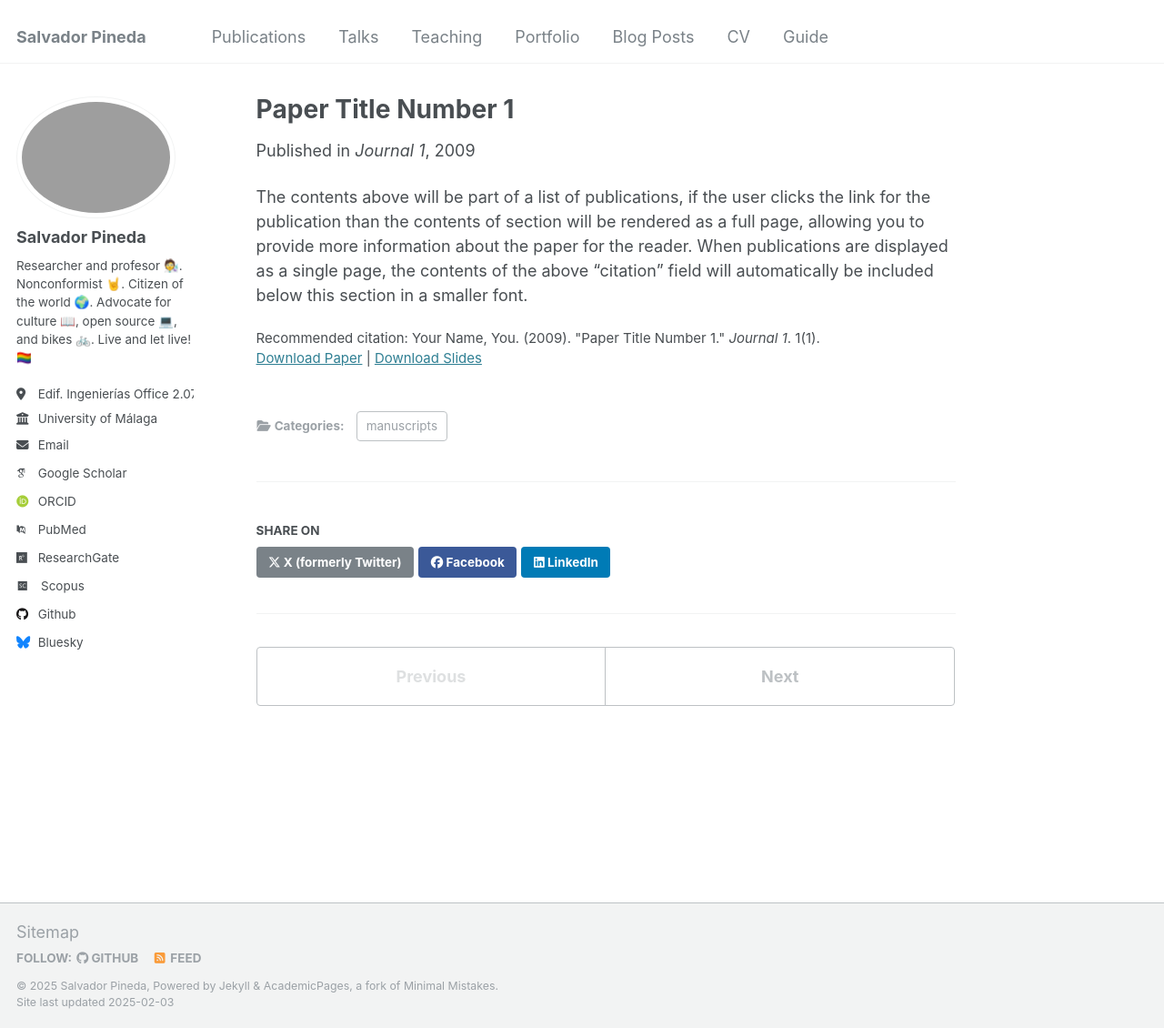
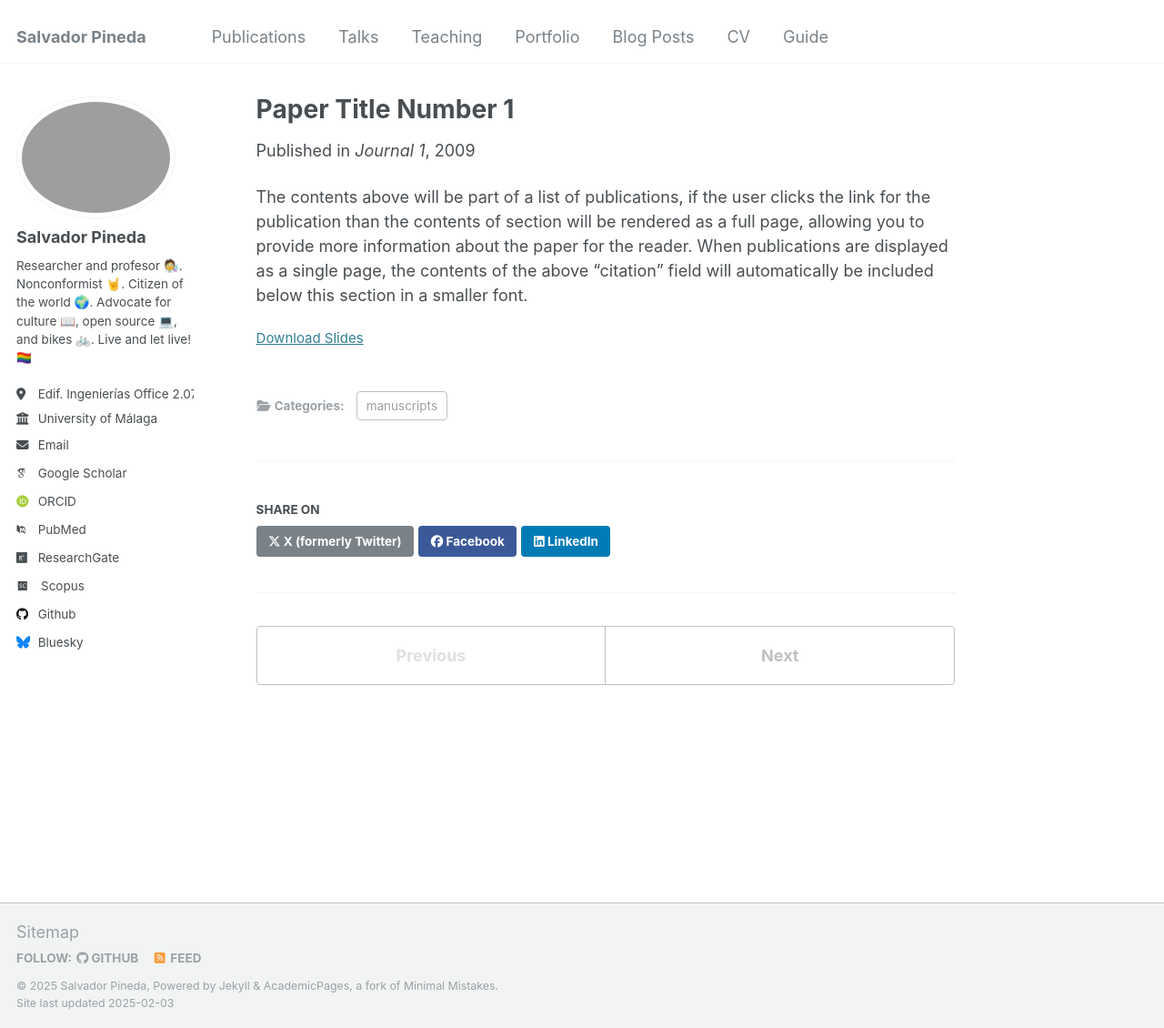
Before and after one commit to salvapineda/salvapineda.github.io, a Jekyll site: the page built from _publications/2009-10-01-paper-title-number-1.md, in a window 1280 px wide and 1130 px high. Shown: the whole window at 91% size. Built offline with Jekyll 4.4.1, drawn with Linux system fonts in a browser that asks for light colours; some web fonts are replaced.

Commit message:
Update 2009-10-01-paper-title-number-1.md

```diff
--- a/_publications/2009-10-01-paper-title-number-1.md
+++ b/_publications/2009-10-01-paper-title-number-1.md
@@ -2,13 +2,10 @@
 title: "Paper Title Number 1"
 collection: publications
 category: manuscripts
-permalink: /publication/2009-10-01-paper-title-number-1
-excerpt: 'This paper is about the number 1. The number 2 is left for future work.'
 date: 2009-10-01
 venue: 'Journal 1'
 slidesurl: 'http://academicpages.github.io/files/slides1.pdf'
 paperurl: 'http://academicpages.github.io/files/paper1.pdf'
-citation: 'Your Name, You. (2009). &quot;Paper Title Number 1.&quot; <i>Journal 1</i>. 1(1).'
 ---
 
 The contents above will be part of a list of publications, if the user clicks the link for the publication than the contents of section will be rendered as a full page, allowing you to provide more information about the paper for the reader. When publications are displayed as a single page, the contents of the above "citation" field will automatically be included below this section in a smaller font.
```
